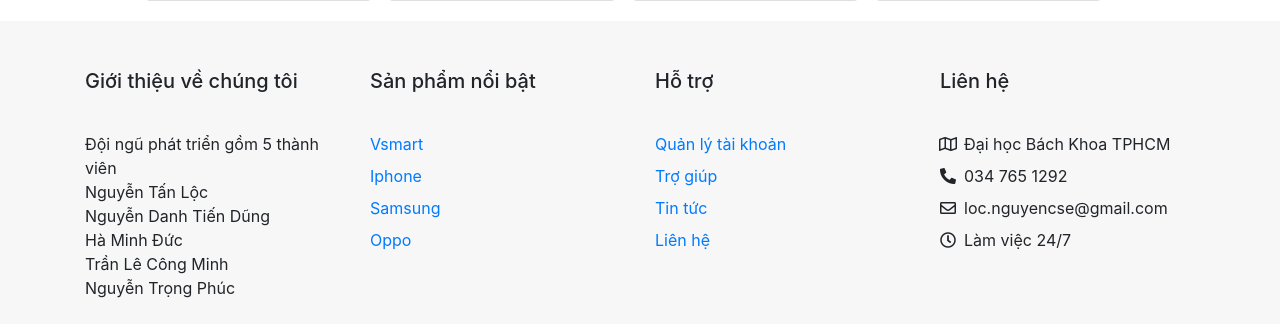
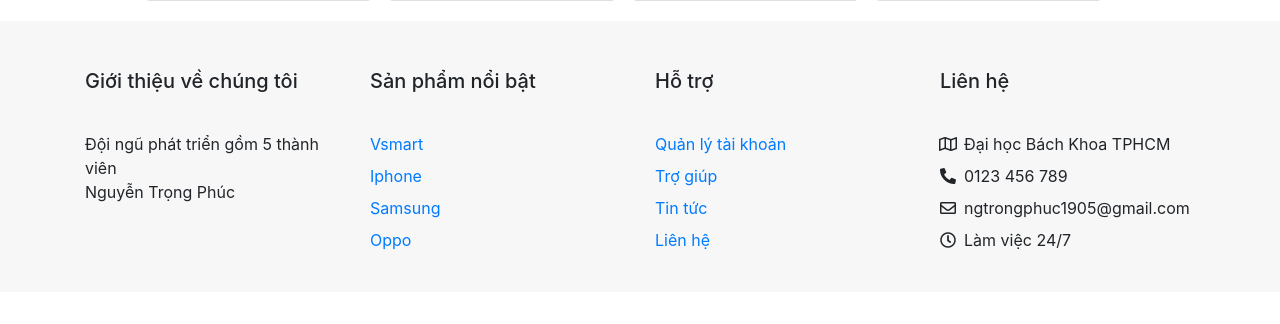
Before and after one commit to PhucNguyen1905/BKPhone, a PHP site: page /BKPhone/ in a window 1280 px wide. Shown: the part 3762-4086 px from the top of the page. After the commit the page ends 4012 px from the top, so only its background shows below. Run offline with PHP 8.4, Linux system fonts and the light colour scheme; data comes from the database, SQL or seed files in the repository; data that the repository does not hold is empty; some libraries are stand-ins or nearby versions.

Commit message:
Update footer.php

```diff
--- a/mvc/views/blocks/footer.php
+++ b/mvc/views/blocks/footer.php
@@ -14,10 +14,6 @@
                 <hr class="color-primary mb-4 mt-0 d-inline-block mx-auto w-60">
 
                 <p class="foot-desc mb-0">Đội ngũ phát triển gồm 5 thành viên</p>
-                <p class="foot-desc mb-0">Nguyễn Tấn Lộc</p>
-                <p class="foot-desc mb-0">Nguyễn Danh Tiến Dũng </p>
-                <p class="foot-desc mb-0">Hà Minh Đức </p>
-                <p class="foot-desc mb-0">Trần Lê Công Minh </p>
                 <p class="foot-desc mb-0">Nguyễn Trọng Phúc </p>
 
             </div>
@@ -89,8 +85,8 @@
                 <ul class="fa-ul foot-desc ml-4">
                     <li class="mb-2"><span class="fa-li"><i class="far fa-map"></i></span>Đại học Bách Khoa TPHCM
                     </li>
-                    <li class="mb-2"><span class="fa-li"><i class="fas fa-phone-alt"></i></span>034 765 1292</li>
-                    <li class="mb-2"><span class="fa-li"><i class="far fa-envelope"></i></span>loc.nguyencse@gmail.com
+                    <li class="mb-2"><span class="fa-li"><i class="fas fa-phone-alt"></i></span>0123 456 789</li>
+                    <li class="mb-2"><span class="fa-li"><i class="far fa-envelope"></i></span>ngtrongphuc1905@gmail.com
                     </li>
                     <li><span class="fa-li"><i class="far fa-clock"></i></span>Làm việc 24/7</li>
                 </ul>
```
